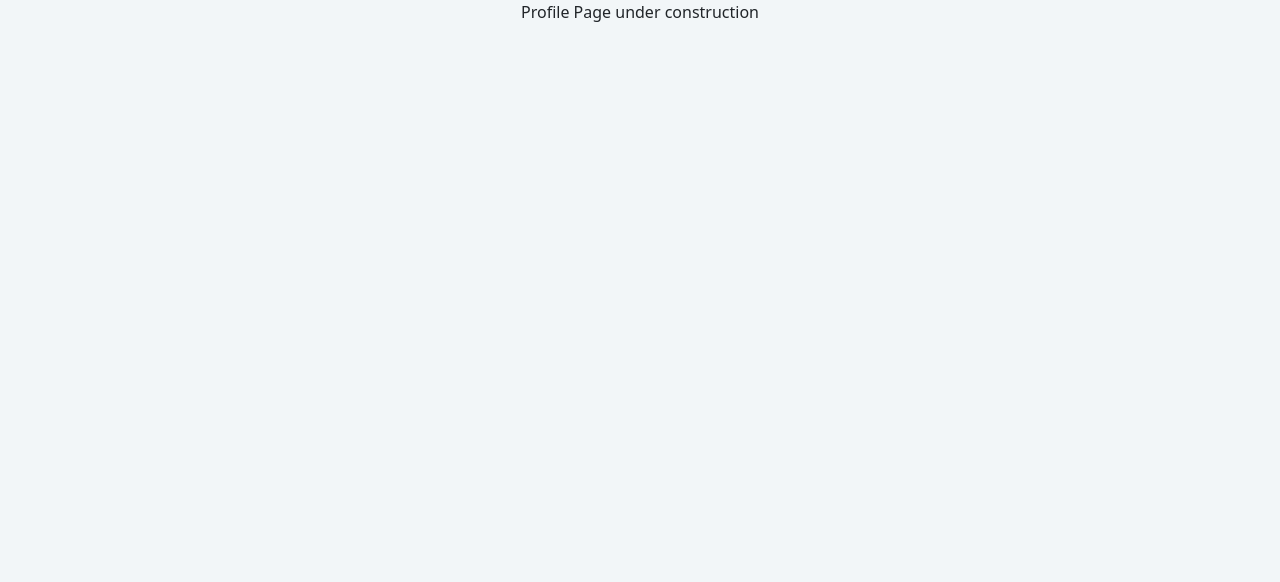
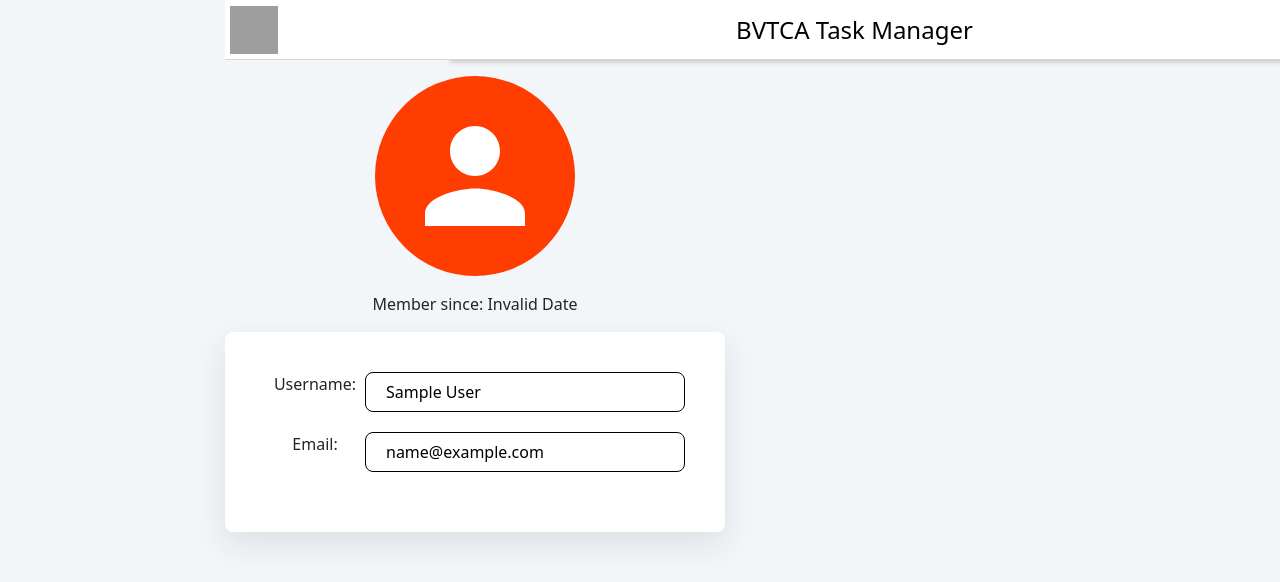
Before and after one commit to Matthew-Allen-1/internship-project-management, a React (Vite) app in the folder Client/: page /task-manager/profile in a window 1280 px wide. Shown: the top 582 px of the page. Built offline with nearby package versions, Linux system fonts and the light colour scheme; no server answers; sample sign-in values are in the browser's storage; grey boxes are pictures that could not be loaded.

Commit message:
start of a profile page

```diff
--- a/Client/src/ApiServices/TasksService.jsx
+++ b/Client/src/ApiServices/TasksService.jsx
@@ -5,6 +5,14 @@ import { get, post, remove } from './HttpService'
 export const fetchTasks = async () => {
   try {
     return get(`${API_URL}/tasks`);
+  } catch (err) {
+    return { data: [], error: err }
+  }
+}
+
+export const fetchUser = async () => {
+  try {
+    return get(`${API_URL}/user`);
   } catch (err) {
     return { data: [], error: err }
   }
@@ -58,3 +66,11 @@ export const deleteGroupRequest = async (id) => {
     return { data: [], error: err }
   }
 }
+
+export const updateAvatarRequest = async (newAvatar) => {
+  try{
+    return formPut(`${API_URL}/profile`, newAvatar);
+  } catch(err){
+    return { data: [], error: err }
+  }
+}
--- a/Client/src/context/UserContext.jsx
+++ b/Client/src/context/UserContext.jsx
@@ -9,11 +9,13 @@ if(localStorage.getItem('taskManagerTheme') == null){
 }
 
 function UserProvider({children}) {
-  const [currentUser, setCurrentUser] = useState(null);
+  const [currentUser, setCurrentUser] = useState(JSON.parse(localStorage.getItem('taskManagerUser')) || {});
+  console.log(currentUser)
   const [theme, setTheme] = useState(userTheme);
   const [newTaskMessage, setNewTaskMessage] = useState({state: false, msg: ''})
 
   function loginUser(payload) {
+    localStorage.setItem('taskManagerUser', JSON.stringify({...payload}))
     setCurrentUser({ ...payload })
     localStorage.setItem('taskManagerTheme', JSON.stringify({theme: theme }))
   }
--- a/Client/src/pages/ProfilePage/ProfilePage.css
+++ b/Client/src/pages/ProfilePage/ProfilePage.css
@@ -0,0 +1,92 @@
+.profile-page .avatar{
+  display: flex;
+  justify-content: center;
+}
+
+.profile-page .input-container{
+  display: flex;
+  flex-direction: column;
+  align-items: center;
+  align-self: center;
+  width: 500px;
+  padding: 40px;
+  border-radius: 8px;
+  background-color: white;
+  box-shadow: 0px 12px 32px #26214a1a;
+}
+
+.profile-page .username{
+  display: flex;
+  align-items: center;
+  margin-bottom: 20px;
+  width: 100%;
+}
+.profile-page .username p{
+  min-width: 100px;
+}
+.profile-page .username input{
+  width: 100%;
+  border-radius: 8px;
+  border: 1px solid black;
+  height: 40px;
+  padding: 0 20px 0 20px;
+}
+.profile-page .email{
+  display: flex;
+  align-items: center;
+  margin-bottom: 20px;
+  width: 100%;
+}
+.profile-page .email p{
+  min-width: 100px;
+}
+.profile-page .email input{
+  width: 100%;
+  border-radius: 8px;
+  border: 1px solid black;
+  height: 40px;
+  padding: 0 20px 0 20px;
+}
+
+.profile-page .password{
+  display: flex;
+  align-items: center;
+  margin-bottom: 20px;
+  width: 100%;
+}
+.profile-page .password p{
+  min-width: 100px;
+}
+.profile-page .password input{
+  width: 100%;
+  border-radius: 8px 0px 0px 8px;
+  border: 1px solid black;
+  height: 40px;
+  padding: 0 20px 0 20px;
+  margin-right: 2px;
+}
+
+.profile-page .password button{
+  width: 50px;
+  height: 40px;
+  border-radius: 0px 8px 8px 0px;
+  background-image: url('../assets/eye.svg');
+  background-repeat: no-repeat;
+  background-position: 4px 5px;
+  background-color: #7f7f80;
+}
+
+.profile-page .password button:hover{
+  background-color:#5d5d5d;
+  cursor: pointer;
+}
+
+.profile-page .profile-message{
+  background-color: rgb(214, 178, 1);
+  padding: 10px 20px 10px 20px;
+  border-radius: 20px;
+  color: white;
+  margin-bottom: 10px;
+  width: 100%;
+  box-sizing: border-box;
+}
--- a/Client/src/pages/ProfilePage/ProfilePage.jsx
+++ b/Client/src/pages/ProfilePage/ProfilePage.jsx
@@ -1,9 +1,125 @@
-import React from 'react'
+import react, { useState, useContext } from 'react'
+import { useMutation, useQueryClient, useQuery } from 'react-query'
+import { UserContext } from '../../context/UserContext'
+import Navbar from '../../Components/Navbar/Navbar'
+import { Avatar, IconButton } from '@mui/material'
+import { updateAvatarRequest } from '../../ApiServices/TasksService'
+
+import eye from '../../Assets/eye.svg'
+import eyeSlash from '../../Assets/eye-slash.svg'
+
+import { fetchUser } from '../../ApiServices/TasksService'
+
+import './ProfilePage.css'
+
 
 export default function Profile() {
+  const { currentUser, loginUser } = useContext(UserContext);
+  const queryClient = useQueryClient()
+  const [input, setInput] = useState({name: currentUser.name, email: currentUser.email, password:"", avatar: currentUser.avatar})
+  const [previewImage, setPreviewImage] = useState(currentUser?.avatar);
+  const [showPassword, setShowPassword] = useState(false);
+  const [changes, setChanges] = useState(false);
+  const [responseMessage, setResponseMessage] = useState({state: false, error: '', msg: ''});
+
+  const { mutate: mutateUpdateAvatar } = useMutation(
+    (newAvatar) => updateAvatarRequest(newAvatar),
+    {
+      onSuccess: (data) => {
+        queryClient.invalidateQueries(['user'])
+        setInput(prevInput => ({...prevInput, avatar: ''}))
+        console.log(data);
+        if(!data){
+          setResponseMessage({state: true, error: 'error', msg: 'Incorrect Password Entered'})
+        }
+      },
+      onError: (data) => {
+        setResponseMessage({state: true, error: 'error', msg: 'An Error Occurred'})
+      }
+    });
+
+    const { data: userData , isLoading: userLoading, isError: userError , refetch: userRefetch} = useQuery(
+      'user',
+      fetchUser,
+      {
+        refetchOnWindowFocus: false,
+        onSuccess: (data) => {
+          loginUser(data)
+          setChanges(false)
+        },
+      }
+    );
+
+    if( userLoading ) return <p>Loading...</p>
+    if( userError ) return <p>An Error occurred</p>
+
+  function avatarChange(event){
+    setInput(prevInput => ({...prevInput, [event.target.name]: event.target.files[0]}))
+    setPreviewImage(URL.createObjectURL(event.target.files[0]));
+    setChanges(true)
+    setResponseMessage({state: false})
+  }
+
+  function inputChange(event){
+    setInput(prevInput => ({...prevInput, [event.target.name] : event.target.value}))
+    setChanges(true)
+    setResponseMessage({state: false})
+  }
+
+  async function handleClick(event){
+    setInput(prevInput => ({...prevInput, password: ''}))
+    if(event.target.name === 'save'){
+      let formData = new FormData();
+      formData.append('avatar', input.avatar);
+      formData.append('name', input.name);
+      formData.append('email', input.email);
+      formData.append('password', input.password);
+      mutateUpdateAvatar(formData);
+    }
+  }
+
+  function password(event){setShowPassword(prevPass => !prevPass);}
+  const styles = { backgroundImage: showPassword ? `url(${eye})` : `url(${eyeSlash})`}
+  const types = showPassword ? 'text' : 'password';
+
   return(
-    <div>
-      Profile Page under construction
-    </div>
+    <main className="profile-page">
+      <div className="App">
+        <Navbar />
+        <div className="avatar">
+          <input accept="image/*" id="avatar-pic" name="avatar" onChange={(event) => avatarChange(event)}type='file' hidden></input>
+          <label htmlFor="avatar-pic">
+            <IconButton component="span">
+              <Avatar src={previewImage} sx={{ fontSize: 100, width: 200, height: 200, m: 1, bgcolor: '#ff3d00' }}>{currentUser.name}</Avatar>
+            </IconButton>
+          </label>
+        </div>
+        <p>Member since: {new Date(Number(currentUser.date_created)).toLocaleString()}</p>
+        <div className="input-container">
+          {
+            responseMessage.state &&
+              <div className="profile-message">
+                <p>{responseMessage.msg}</p>
+              </div>
+          }
+          <div className="username">
+            <p>Username: </p>
+            <input type="text" name="name" value={input.name} onChange={(event) => inputChange(event)}></input>
+          </div>
+          <div className="email">
+            <p>Email: </p>
+          <input type="text" name="email" value={input.email} onChange={(event) => inputChange(event)}></input>
+          </div>
+          {changes &&
+            <div className="password">
+              <p>Password: </p>
+              <input name="password" value={input.password} type={types} onChange={(event) => inputChange(event)}></input>
+              <button style={styles} onClick={(event) => password(event)}></button>
+            </div>
+          }
+          {changes && <button className="save-avatar-btn" name="save" onClick={(event) => handleClick(event)} disabled={input.password == ''}>Save Changes</button>}
+        </div>
+      </div>
+    </main>
   )
 }
```
